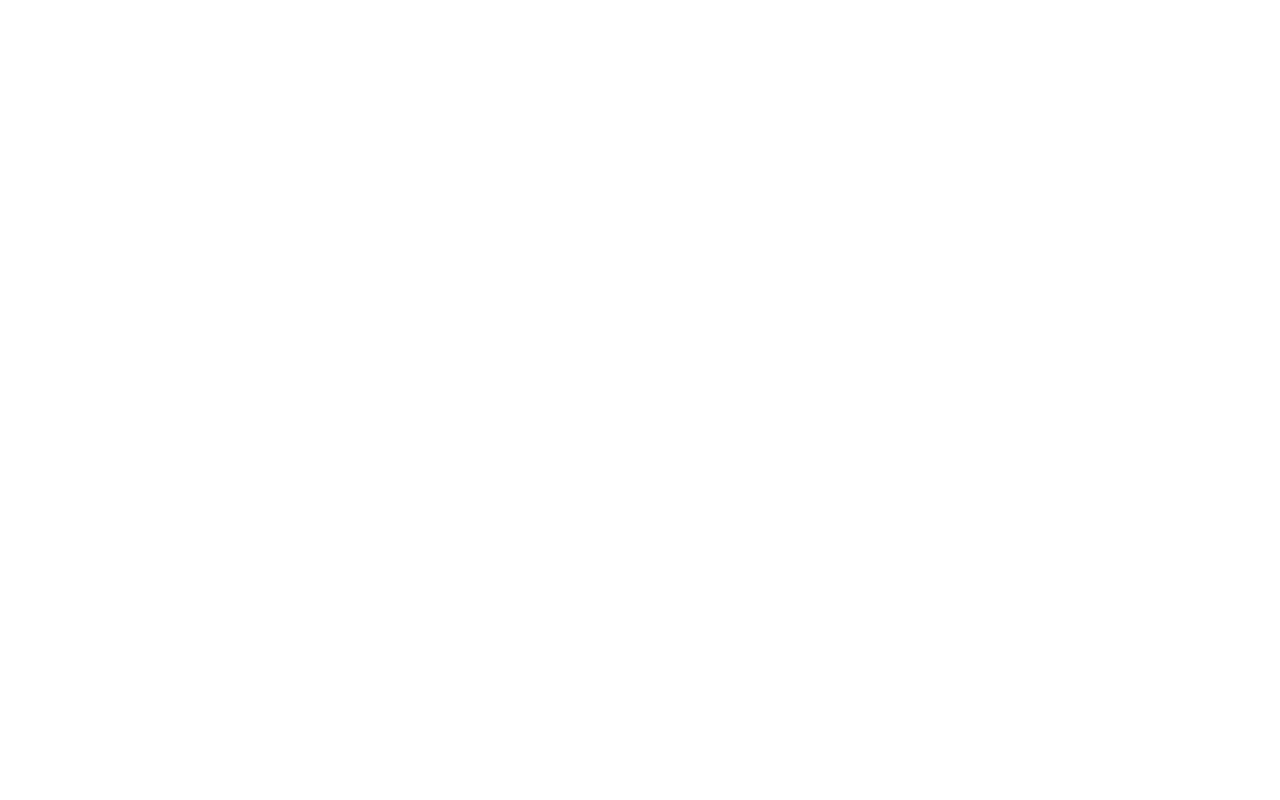
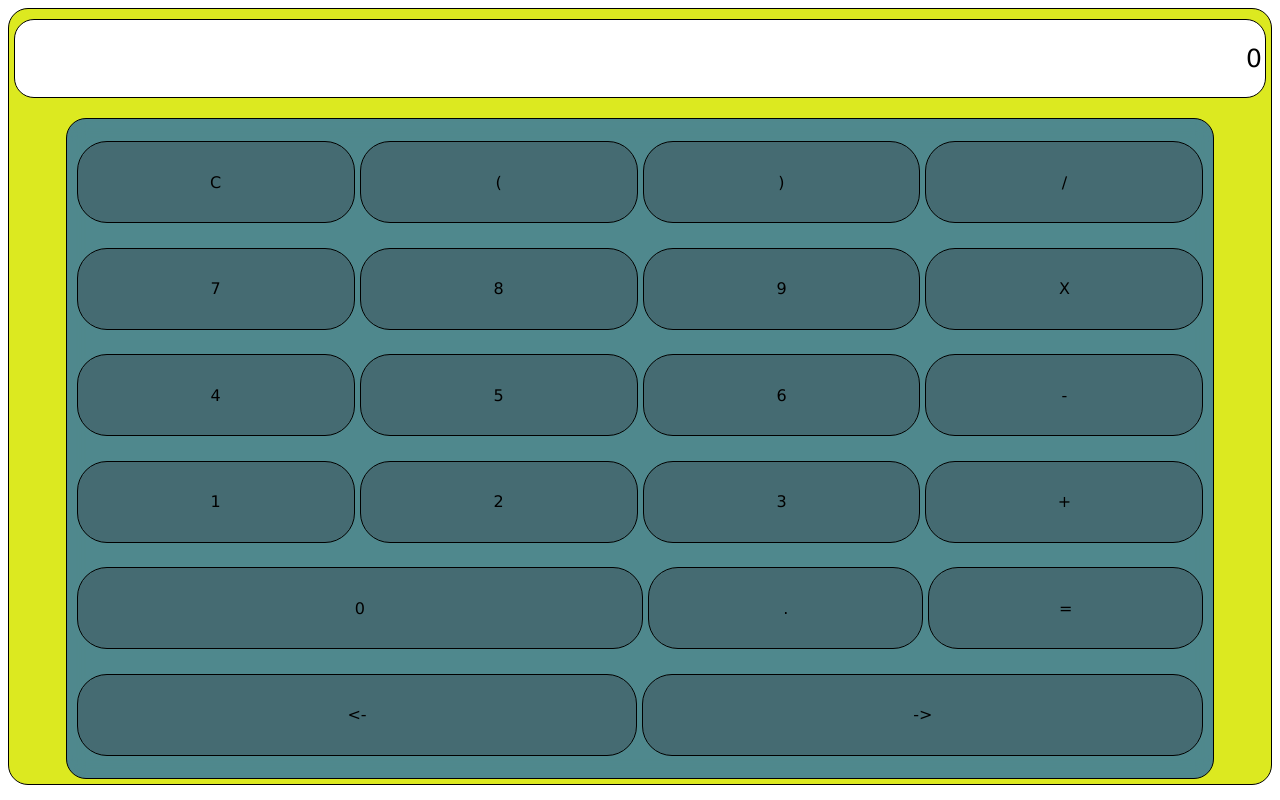
Before and after one commit to chasepalmer1/Calculator, a plain HTML site: page index.html in a window 1280 px wide. Drawn offline with Linux system fonts and the light colour scheme.

Commit message:
Added UI for calculator

```diff
--- a/index.html
+++ b/index.html
@@ -4,44 +4,47 @@
     <meta charset="UTF-8">
     <meta http-equiv="X-UA-Compatible" content="IE=edge">
     <meta name="viewport" content="width=device-width, initial-scale=1.0">
+    <link rel="stylesheet" href="style.css">
     <title>Calculator</title>
 </head>
 <body>
     <div id="outer-container">
-        <div id="num-view"></div>
+        <div id="num-view">
+            <div id="formula">0</div>
+        </div>
         <div id="controls">
             <div id="r1" class="control-row">
-                <div id="c" class="control"></div>
-                <div id="left-p" class="control"></div>
-                <div id="right-p" class="control"></div>
-                <div id="divide" class="control"></div>
+                <div id="c" class="control">C</div>
+                <div id="left-p" class="control">(</div>
+                <div id="right-p" class="control">)</div>
+                <div id="divide" class="control">/</div>
             </div>
             <div id="r2" class="control-row">
-                <div id="7" class="control"></div>
-                <div id="8" class="control"></div>
-                <div id="9" class="control"></div>
-                <div id="multiply" class="control"></div>
+                <div id="7" class="control">7</div>
+                <div id="8" class="control">8</div>
+                <div id="9" class="control">9</div>
+                <div id="multiply" class="control">X</div>
             </div>
             <div id="r3" class="control-row">
-                <div id="4" class="control"></div>
-                <div id="5" class="control"></div>
-                <div id="6" class="control"></div>
-                <div id="minus" class="control"></div>
+                <div id="4" class="control">4</div>
+                <div id="5" class="control">5</div>
+                <div id="6" class="control">6</div>
+                <div id="minus" class="control">-</div>
             </div>
             <div id="r4" class="control-row">
-                <div id="1" class="control"></div>
-                <div id="2" class="control"></div>
-                <div id="3" class="control"></div>
-                <div id="plus" class="control"></div>
+                <div id="1" class="control">1</div>
+                <div id="2" class="control">2</div>
+                <div id="3" class="control">3</div>
+                <div id="plus" class="control">+</div>
             </div>
             <div id="r5" class="control-row">
-                <div id="0" class="control"></div>
-                <div id="." class="control"></div>
-                <div id="=" class="control"></div>
+                <div id="zero" class="control3">0</div>
+                <div id="." class="control3">.</div>
+                <div id="=" class="control3">=</div>
             </div>
             <div id="r6" class="control-row">
-                <div id="left" class="control"></div>
-                <div id="right" class="control"></div>
+                <div id="left" class="control2"><-</div>
+                <div id="right" class="control2">-></div>
             </div>
         </div>
     </div>
--- /dev/null
+++ b/style.css
@@ -0,0 +1,80 @@
+#outer-container {
+    border: solid;
+    border-radius: 20px;
+    border-width: 1px;
+    font-family: Verdana, Geneva, Tahoma, sans-serif;
+    padding: 5px;
+    padding-top: 10px;
+    display: flex;
+    flex-direction: column;
+    background-color: rgba(219, 233, 22, 0.956);
+    height: 95vh;
+}
+
+#formula {
+    width: fit-content;
+}
+
+#controls, #num-view {
+    display: flex;
+    border: solid;
+    border-width: 1px;
+    border-radius: 20px;
+}
+
+#num-view {
+    font-size: 25px;
+    padding: 3px;
+    color: black;
+    height: 10%;
+    align-items: center;
+    background-color: white;
+    justify-content: flex-end;
+    margin-bottom: 20px;
+}
+
+#controls {
+    flex-direction: column;
+    height:90%;
+    padding: 10px;
+    width: 90%;
+    align-self: center;
+    background-color: rgba(7, 86, 198, 0.659);
+    backdrop-filter: blur(10px);
+}
+
+.control-row {
+    height: 20%;
+    gap: 5px;
+    display: flex;
+    flex-direction: row;
+    align-items: center;
+    justify-content: center;
+}
+
+.control, .control3, .control2 {
+    background-color: rgba(49, 49, 57, 0.318);
+    height: 75%;
+    border: solid;
+    border-width: 1px;
+    border-radius: 30px;
+    display: flex;
+    align-items: center;
+    justify-content: center;
+}
+
+.control {
+    width: 30%;
+}
+
+.control2 {
+    width: 50%;
+}
+
+.control3 {
+    width: 30%;
+}
+
+#r5 #zero {
+    width: 62%;
+}
```
